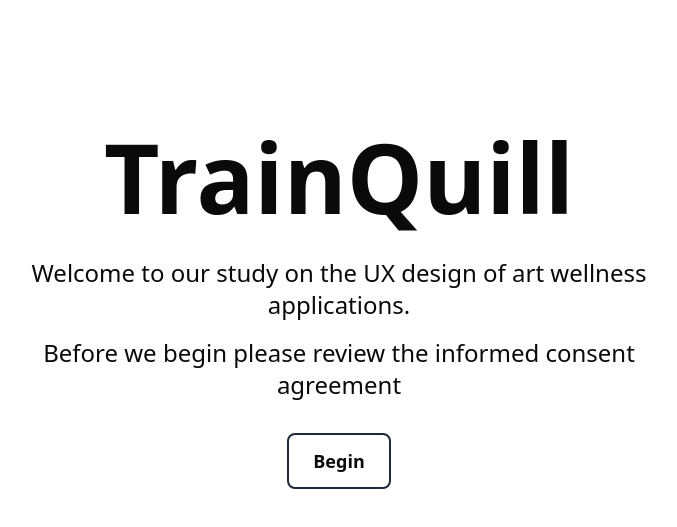
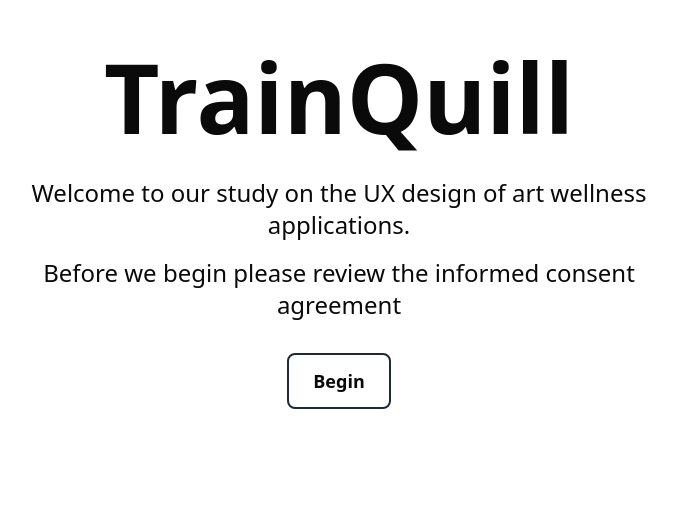
Before and after one commit to BurntIce16/trainquill-prod, a Next.js app in the folder trainquill/: page / in a window 1280 px wide. Shown: the part 171-698 px from the top of the page, without its empty margins (301-978 px from the left). Built offline with nearby package versions, Linux system fonts and the light colour scheme; a web font is replaced by a local one.

Commit message:
changed layout spacing

```diff
--- a/trainquill/src/app/layout.tsx
+++ b/trainquill/src/app/layout.tsx
@@ -1,7 +1,6 @@
 import type { Metadata } from "next";
 import { Monomaniac_One } from "next/font/google";
 import "./globals.css";
-import Navbar from "@/components/Navbar";
 
 const monomaniacOne = Monomaniac_One({
   weight: "400",
@@ -21,7 +20,7 @@ export default function RootLayout({
   return (
     <html lang="en">
       <body className={`${monomaniacOne.variable} antialiased`}>
-        <div className="pt-20">{children}</div>
+        <div>{children}</div>
       </body>
     </html>
   );
```
